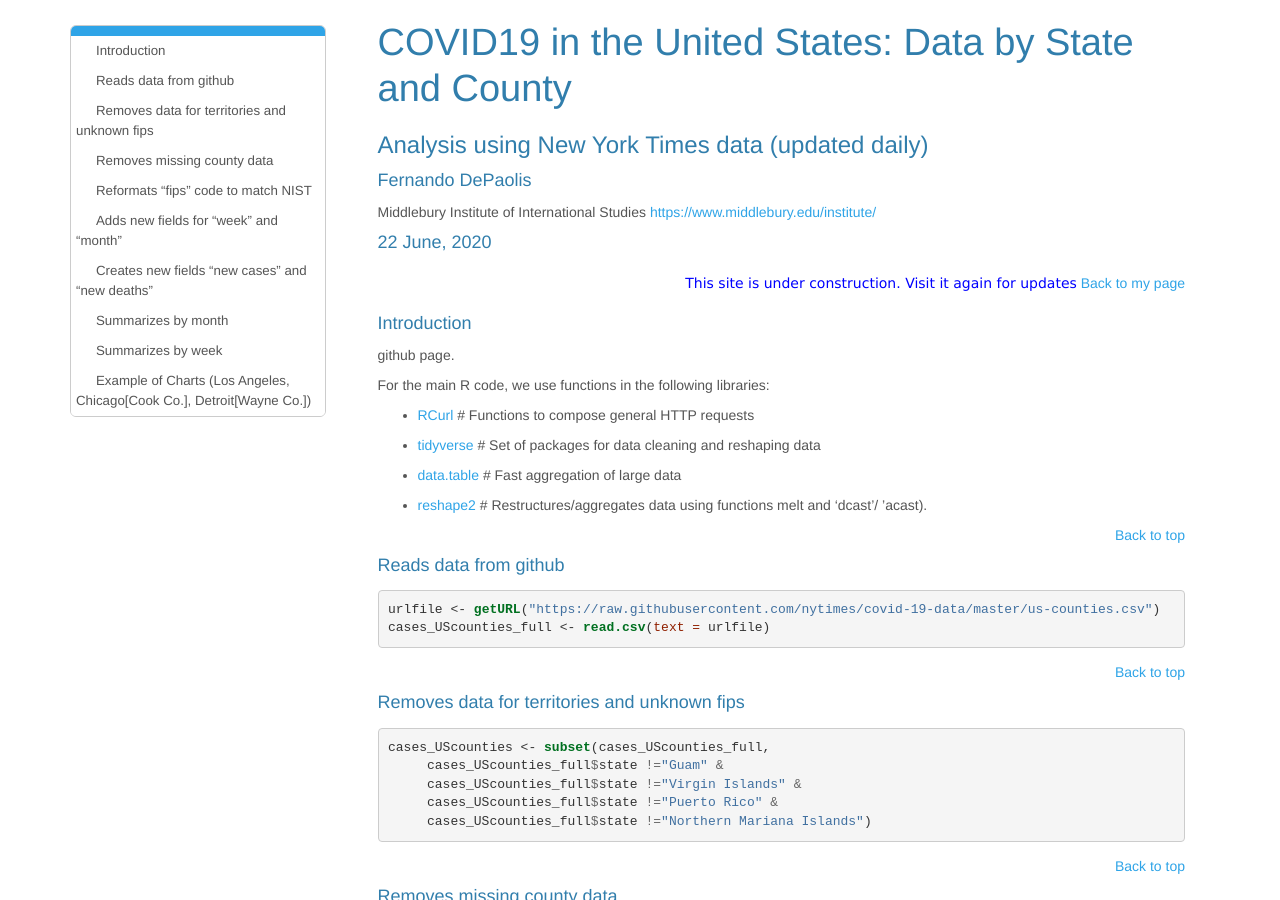
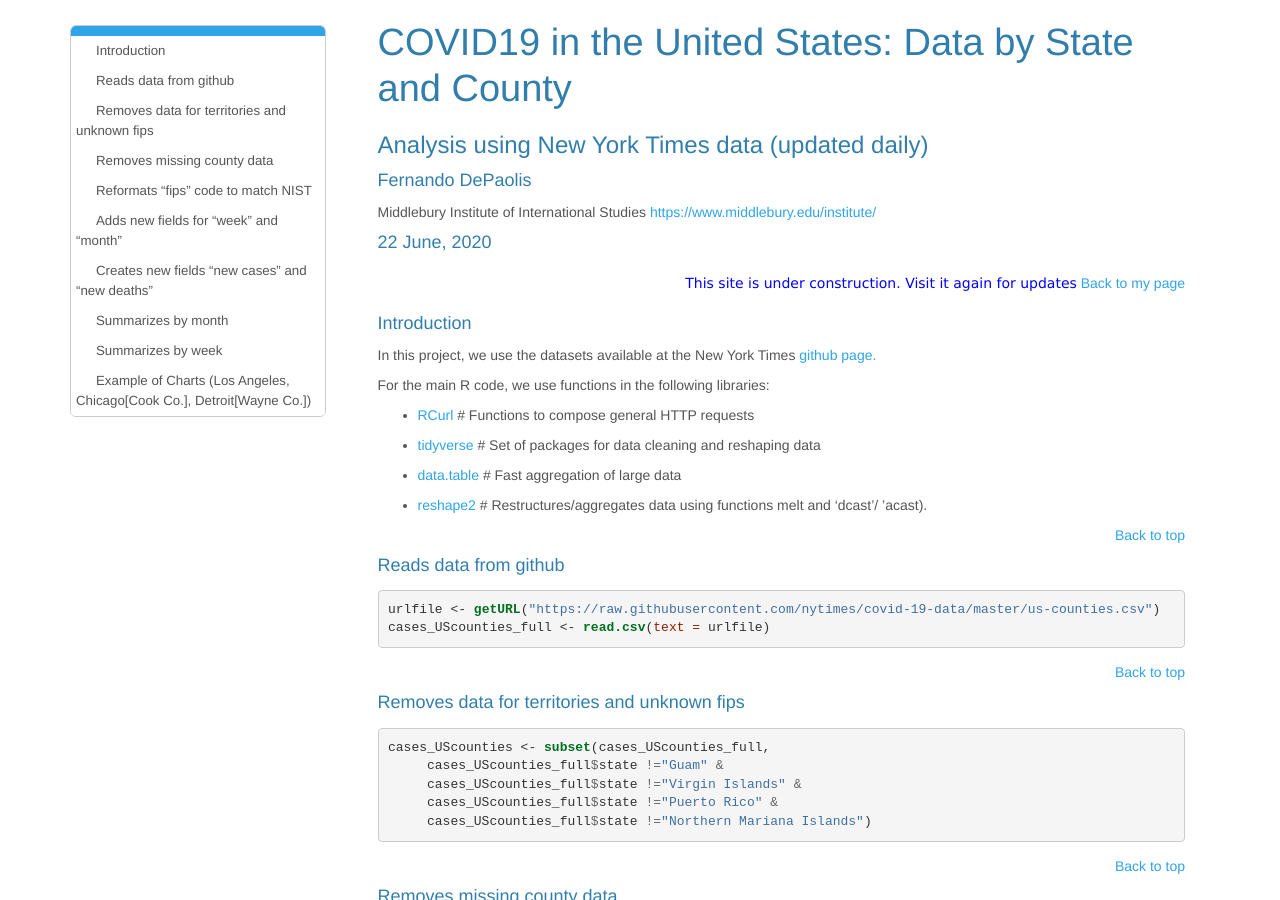
Before and after one commit to fdepaolis/github-site, a Jekyll site: the page COVID19.html, which Jekyll copies as it is, in a window 1280 px wide and 900 px high. Built offline with Jekyll 4.4.1, drawn with Linux system fonts in a browser that asks for light colours.

Commit message:
Update COVID19.html

```diff
--- a/COVID19.html
+++ b/COVID19.html
@@ -1602,7 +1602,7 @@ Middlebury Institute of International Studies <a href="https://www.middlebury.ed
 <h1></h1>
 <div id="introduction" class="section level4">
 <h4>Introduction</h4>
-<p In this project, we use the datasets available at the New York Times <a href="https://github.com/nytimes/covid-19-data"target="_blank">github page.</a>
+<p> In this project, we use the datasets available at the New York Times <a href="https://github.com/nytimes/covid-19-data"target="_blank">github page.</a></p>
 <p The main dataset has confirmed cases and deaths by date and county or state (in two separate data files).
 We have developed the R code to read the datasets, limit the geography to states (i.e. removed territories) and started the process to clean up missing data.
 There are two types of missing data. For any given date, there are cases and death for which there is no county information (county and fips fields are 'unknown').
```
